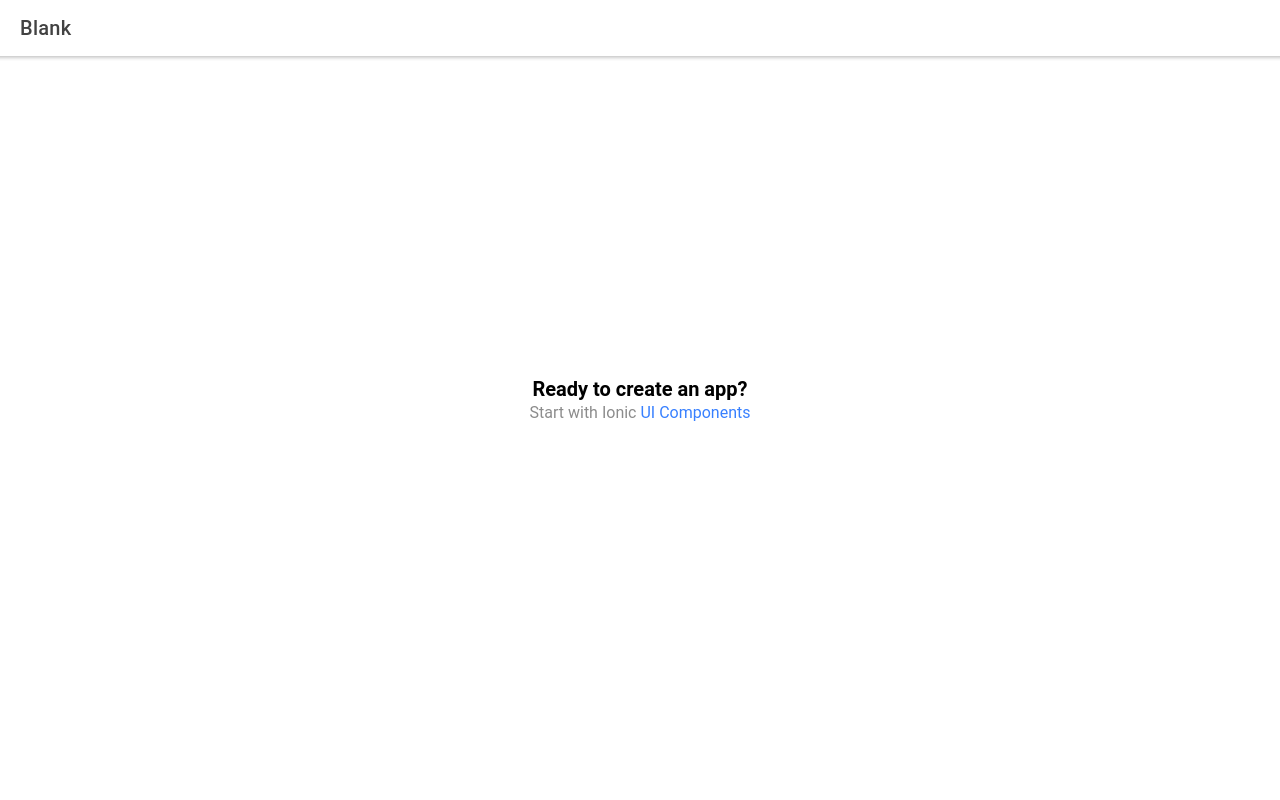
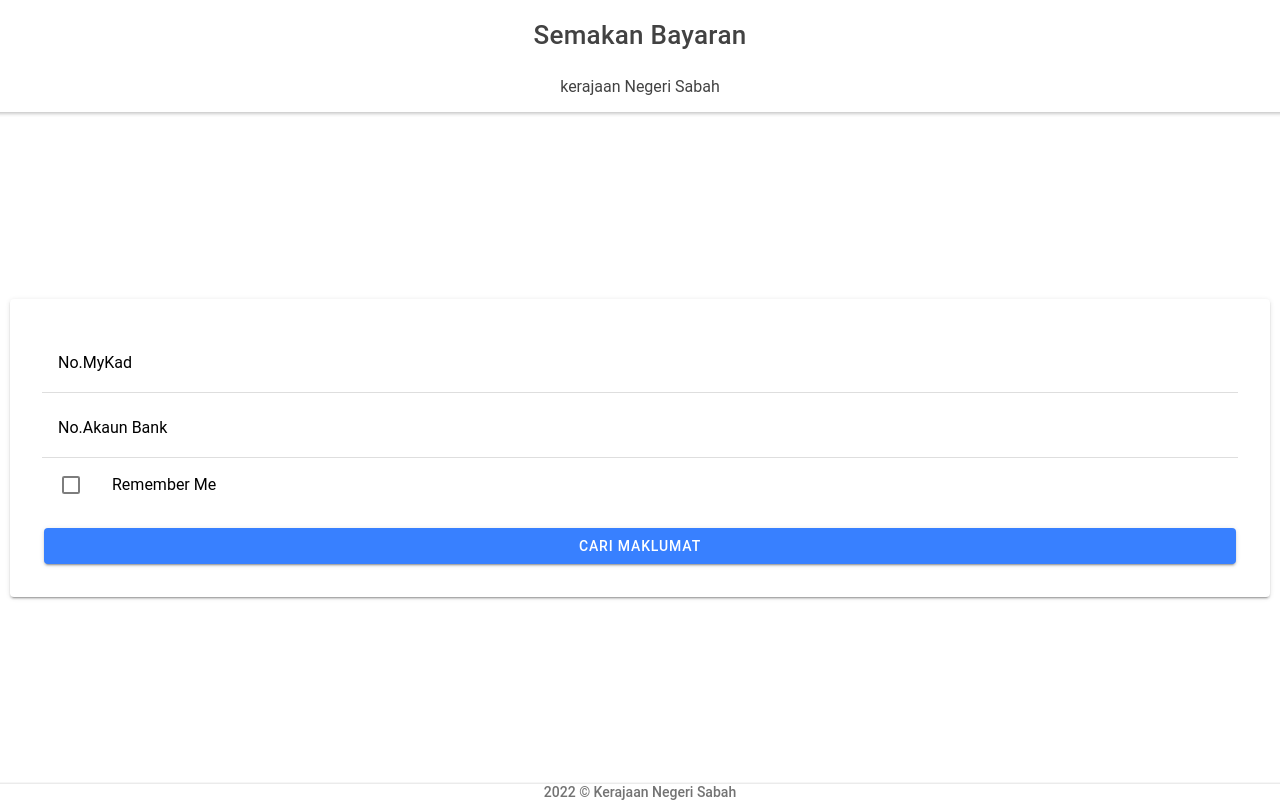
Before and after one commit to acc-centro/S3P_Semakan_Bayaran, a React (Create React App) app: page /home in a window 1280 px wide. Built offline with nearby package versions, Linux system fonts and the light colour scheme.

Commit message:
new files added

```diff
--- a/package.json
+++ b/package.json
@@ -3,6 +3,7 @@
   "version": "0.0.1",
   "private": true,
   "dependencies": {
+    "@capacitor/android": "3.5.0",
     "@capacitor/app": "1.1.1",
     "@capacitor/core": "3.5.0",
     "@capacitor/haptics": "1.1.4",
--- a/public/index.html
+++ b/public/index.html
@@ -2,7 +2,7 @@
 <html lang="en">
   <head>
     <meta charset="utf-8" />
-    <title>Ionic App</title>
+    <title>Semakan Bayaran S3P</title>
 
     <base href="/" />
 
--- a/src/pages/Home.tsx
+++ b/src/pages/Home.tsx
@@ -1,5 +1,5 @@
-import { IonContent, IonHeader, IonPage, IonTitle, IonToolbar } from '@ionic/react';
-import ExploreContainer from '../components/ExploreContainer';
+import React from 'react';
+import { IonFooter, IonLabel, IonCard, IonText, IonButton, IonInput, IonHeader, IonItem, IonPage, IonTitle, IonToolbar, IonCheckbox, IonCardSubtitle, IonCardContent } from '@ionic/react';
 import './Home.css';
 
 const Home: React.FC = () => {
@@ -7,19 +7,48 @@ const Home: React.FC = () => {
     <IonPage>
       <IonHeader>
         <IonToolbar>
-          <IonTitle>Blank</IonTitle>
+          <IonTitle class = "ion-text-center"><h1>Semakan Bayaran</h1></IonTitle>
+          <IonText class="ion-text-center"><p>kerajaan Negeri Sabah</p></IonText>
         </IonToolbar>
       </IonHeader>
-      <IonContent fullscreen>
-        <IonHeader collapse="condense">
-          <IonToolbar>
-            <IonTitle size="large">Blank</IonTitle>
-          </IonToolbar>
-        </IonHeader>
-        <ExploreContainer />
-      </IonContent>
-    </IonPage>
+
+<IonCard>
+<IonCardContent>
+<form className="ion-padding">
+  <IonItem>
+    <IonLabel position="floating">No.MyKad</IonLabel>
+    <IonInput type ="text"  />
+  </IonItem>
+
+  <IonItem>
+    <IonLabel position="floating">No.Akaun Bank</IonLabel>
+    <IonInput type="number" maxlength={16} />
+  </IonItem>
+
+  <IonItem lines="none">
+    <IonLabel>Remember Me</IonLabel>
+    <IonCheckbox defaultChecked={true} slot="start" />
+  </IonItem>
+
+  <IonButton className="ion-margin-top" type="submit" expand="block">
+    Cari Maklumat
+  </IonButton>
+
+</form>
+</IonCardContent>
+</IonCard>
+
+<IonFooter>
+<IonCardSubtitle class="ion-text-center">
+    2022 © Kerajaan Negeri Sabah
+  </IonCardSubtitle>
+</IonFooter>
+  </IonPage>
+
+
   );
 };
 
+
+
 export default Home;
--- a/src/theme/variables.css
+++ b/src/theme/variables.css
@@ -74,6 +74,8 @@ http://ionicframework.com/docs/theming/ */
   --ion-color-light-contrast-rgb: 0, 0, 0;
   --ion-color-light-shade: #d7d8da;
   --ion-color-light-tint: #f5f6f9;
+
+
 }
 
 @media (prefers-color-scheme: dark) {
```
Also changed, not shown: 57 other files (tests, documents, lock files or other folders).
